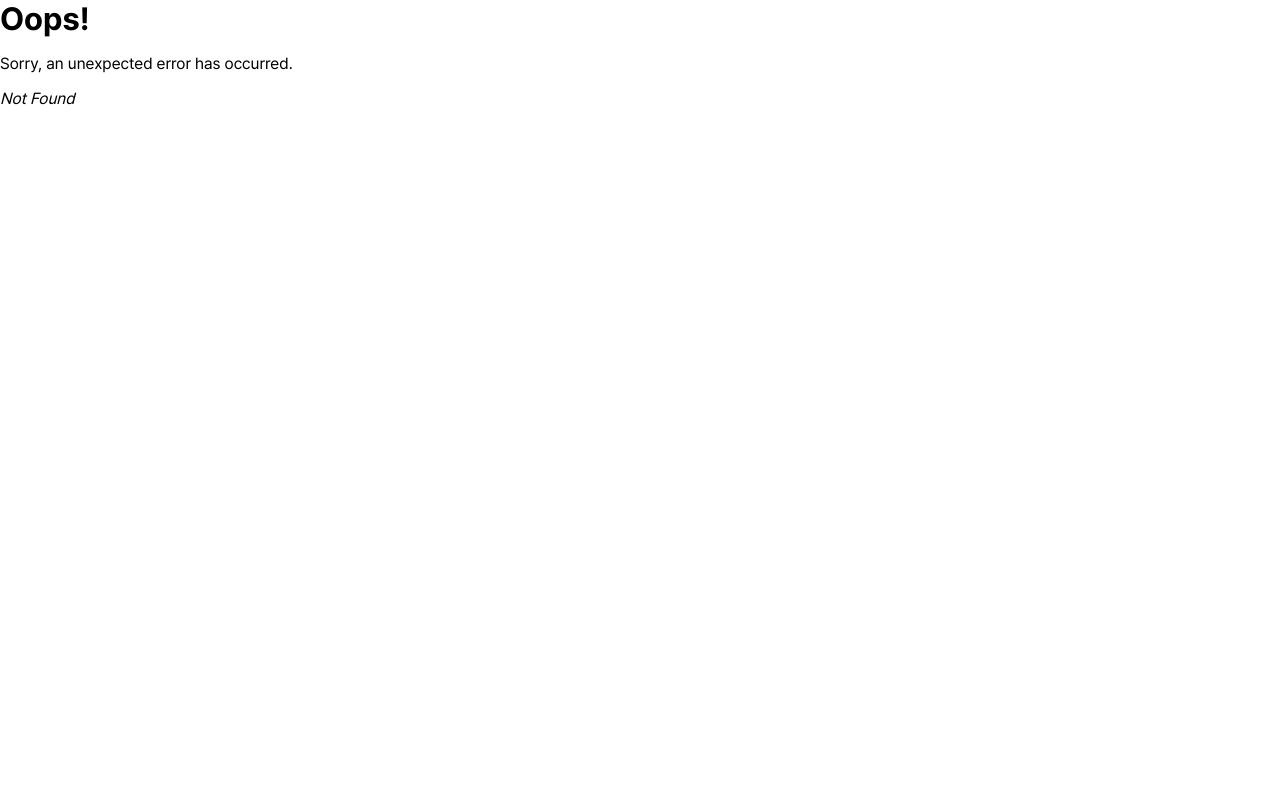
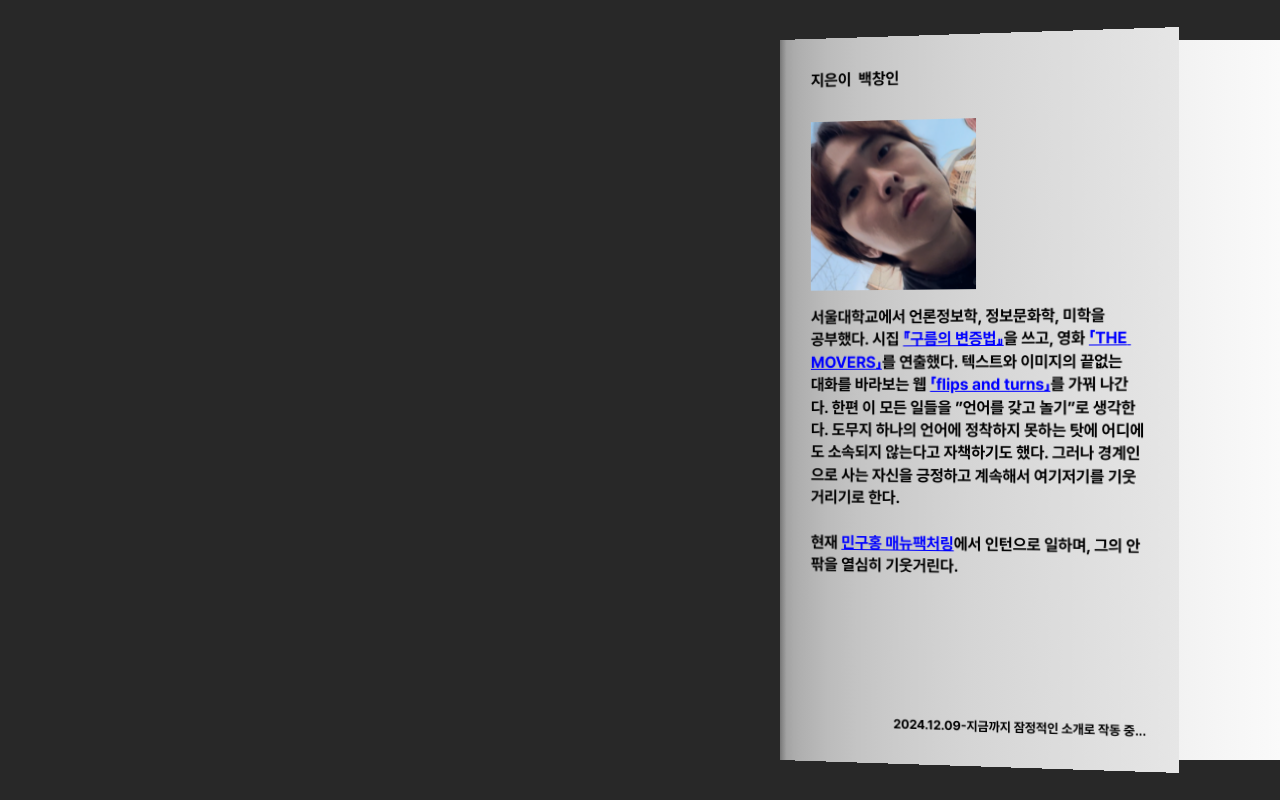
Before and after one commit to nuagenic/baekchangin.com, a React (Create React App) app: page /profiles in a window 1280 px wide. Before the commit this address had no page. Built offline with nearby package versions, Linux system fonts and the light colour scheme.

Commit message:
Feat/add profiles (#3)
* feat: Add Profiles route

* feat: Add Profiles page

* feat: Add thumbnail images

* feat: Add basic css structures

* feat: Add backFlap notes

* fix: Minor change

* fix: Change png to PNG

* feat: Modify root router to profiles

```diff
--- /dev/null
+++ b/src/assets/profilesList.ts
@@ -0,0 +1,21 @@
+export type ProfileType = {
+  occupation: string;
+  text: string;
+  thumbnail: string | null;
+  startDate: string;
+  endDate: string | "지금";
+  note: string;
+};
+
+export const profilesList: ProfileType[] = [
+  {
+    occupation: "지은이",
+    text: `서울대학교에서 언론정보학, 정보문화학, 미학을\n공부했다. 시집 <a href="https://www.aladin.co.kr/shop/wproduct.aspx?ItemId=260553475" onClick="event.stopPropagation()" rel="noopener noreferrer" target="_blank">『구름의 변증법』</a>을 쓰고, 영화 <a href="https://www.youtube.com/watch?v=7c8bFhaFNho" onClick="event.stopPropagation()" rel="noopener noreferrer" target="_blank">「THE MOVERS」</a>를 연출했다. 텍스트와 이미지의 끝없는\n대화를 바라보는 웹 <a href="https://www.flipsandturns.xyz/" onClick="event.stopPropagation()" rel="noopener noreferrer" target="_blank">「flips and turns」</a>를 가꿔 나간다. 한편 이 모든 일들을 ”언어를 갖고 놀기”로 생각한다. 도무지 하나의 언어에 정착하지 못하는 탓에 어디에도 소속되지 않는다고 자책하기도 했다. 그러나 경계인으로 사는 자신을 긍정하고 계속해서 여기저기를 기웃거리기로 한다.
+
+현재 <a href="https://minguhongmfg.com/" onClick="event.stopPropagation()" rel="noopener noreferrer" target="_blank">민구홍 매뉴팩처링</a>에서 인턴으로 일하며, 그의 안팎을 열심히 기웃거린다.`,
+    thumbnail: "/images/image1.PNG",
+    startDate: "2024.12.09",
+    endDate: "지금",
+    note: "소개는 결정적인 동시에 잠정적이다...\n소개는 도처에서 굳어진 채로 나를 대변하지만, 나는 어느새 그 소개들을 빠져나와 다른 곳으로 가 있다.\n\n나는 세계가 판단해야 할 나를 결정적으로 둔다.\n한편 책날개의 뒷면을 기웃거릴 사랑이 남은 이들에게 잠정적인 나를 내보인다.",
+  },
+];
--- /dev/null
+++ b/src/components/BookFlap/BookFlap.module.css
@@ -0,0 +1,135 @@
+.container {
+  font-weight: 700;
+  width: 500px;
+  min-width: 200px;
+  height: 90%;
+  min-height: 300px;
+  perspective: 2000px;
+}
+
+.flap,
+.clickedFlap {
+  padding: 2rem;
+  box-sizing: border-box;
+  background: linear-gradient(
+    0.25turn,
+    rgb(120, 120, 120),
+    5%,
+    rgb(230, 230, 230)
+  );
+  height: 100%;
+  position: absolute;
+  width: 400px;
+  /* box-shadow: 10px 30px rgba(0, 0, 0, 0.3); */
+  transform-origin: left center;
+  transform-style: preserve-3d;
+  transition: transform 1.8s ease-in-out;
+  backface-visibility: hidden;
+  cursor: pointer;
+}
+
+.flap {
+  transform: rotateY(-10deg);
+}
+
+.flap:hover {
+  transform: rotateY(-15deg);
+  transition: transform 1s ease-in-out;
+}
+
+.clickedFlap {
+  transform: rotateY(-160deg);
+  box-shadow: -20px 20px 40px rgba(0, 0, 0, 0.2);
+}
+
+.section {
+  height: 100%;
+  display: flex;
+  flex-direction: column;
+  gap: 1rem;
+}
+
+.section a {
+  cursor: pointer;
+  color: blue;
+}
+
+.name {
+  white-space: pre;
+  margin-bottom: 1rem;
+}
+
+.image {
+  width: 50%;
+  height: auto;
+}
+
+.text {
+  white-space: pre-wrap;
+  line-height: 1.4;
+  /* text-align: justify; */
+  cursor: default;
+}
+
+.date {
+  flex-grow: 1;
+  display: flex;
+  justify-content: end;
+  align-items: end;
+  text-align: right;
+  font-size: 0.8rem;
+}
+
+.backFlap,
+.clickedBackFlap {
+  padding: 2rem;
+  cursor: pointer;
+  box-sizing: border-box;
+  position: absolute;
+  left: -400px;
+  width: 400px;
+  height: 100%;
+  border-right: rgb(110, 110, 110) 1px solid;
+  background: linear-gradient(
+    0.75turn,
+    rgb(120, 120, 120),
+    5%,
+    rgb(250, 250, 250)
+  );
+  backface-visibility: hidden;
+  transform-origin: right center;
+  transform-style: preserve-3d;
+  transition: transform 1.8s ease-in-out;
+  display: flex;
+  align-items: end;
+}
+
+.backFlap {
+  transform: rotateY(170deg);
+}
+
+.clickedBackFlap {
+  transform: rotateY(20deg);
+}
+
+.clickedBackFlap:hover {
+  transform: rotateY(30deg);
+  transition: transform 1s ease-in-out;
+}
+
+.note {
+  white-space: pre-wrap;
+  /* text-align: justify; */
+  font-size: 1rem;
+}
+
+.cover {
+  background: linear-gradient(
+    0.25turn,
+    rgb(120, 120, 120),
+    5%,
+    rgb(250, 250, 250)
+  );
+  width: 100%;
+  height: 100%;
+}
--- /dev/null
+++ b/src/components/BookFlap/BookFlap.tsx
@@ -0,0 +1,51 @@
+import { useState } from "react";
+
+import { ProfileType } from "../../assets/profilesList";
+import styles from "./BookFlap.module.css";
+
+export default function BookFlap({
+  occupation,
+  text,
+  thumbnail,
+  startDate,
+  endDate,
+  note,
+}: ProfileType) {
+  const [isClicked, setIsClicked] = useState(false);
+
+  const handleFlapClick = () => {
+    setIsClicked((prev) => !prev);
+  };
+
+  return (
+    <div className={styles.container}>
+      <div
+        className={isClicked ? styles.clickedFlap : styles.flap}
+        onClick={handleFlapClick}
+      >
+        <section className={styles.section}>
+          <div className={styles.name}>
+            {occupation}
+            {"  "}백창인
+          </div>
+          <img className={styles.image} src={thumbnail} alt="profile-image" />
+          <div
+            className={styles.text}
+            dangerouslySetInnerHTML={{ __html: text }}
+          ></div>
+          <div className={styles.date}>
+            {startDate}-{endDate === "지금" ? "지금" : endDate}
+            까지 잠정적인 소개로 작동 중...
+          </div>
+        </section>
+      </div>
+      <div
+        className={isClicked ? styles.clickedBackFlap : styles.backFlap}
+        onClick={handleFlapClick}
+      >
+        <div className={styles.note}>{note}</div>
+      </div>
+      <div className={styles.cover}></div>
+    </div>
+  );
+}
--- a/src/index.tsx
+++ b/src/index.tsx
@@ -6,6 +6,7 @@ import { createBrowserRouter, RouterProvider } from "react-router-dom";
 import Root from "./routes/Root";
 import Portfolio from "./routes/Portfolio";
 import Annals from "./routes/Annals";
+import Profiles from "./routes/Profiles";
 
 import ErrorPage from "./error-page";
 
@@ -23,6 +24,10 @@ const router = createBrowserRouter([
     path: "/annals",
     element: <Annals />,
   },
+  {
+    path: "/profiles",
+    element: <Profiles />,
+  },
 ]);
 
 const container = document.getElementById("root");
--- /dev/null
+++ b/src/routes/Profiles.tsx
@@ -0,0 +1,13 @@
+import styles from "../styles/Profiles.module.css";
+import { profilesList } from "../assets/profilesList";
+import BookFlap from "../components/BookFlap/BookFlap";
+
+export default function Profiles() {
+  return (
+    <div className={styles.container}>
+      {profilesList.map((profile) => (
+        <BookFlap key={profile.startDate} {...profile} />
+      ))}
+    </div>
+  );
+}
--- a/src/routes/Root.tsx
+++ b/src/routes/Root.tsx
@@ -11,7 +11,7 @@ export default function Root() {
       }}
     >
       <h1>
-        <Link to="/portfolio">PORTFOLIO</Link> NOW WORKING...
+        <Link to="/profiles">PROFILES</Link> NOW WORKING...
       </h1>
     </div>
   );
--- /dev/null
+++ b/src/styles/Profiles.module.css
@@ -0,0 +1,8 @@
+.container {
+  background-color: rgb(40, 40, 40);
+  display: flex;
+  height: 100vh;
+  justify-content: end;
+  align-items: center;
+  overflow-y: hidden;
+}
```
Also changed, not shown: public/images/image1.PNG (added).
